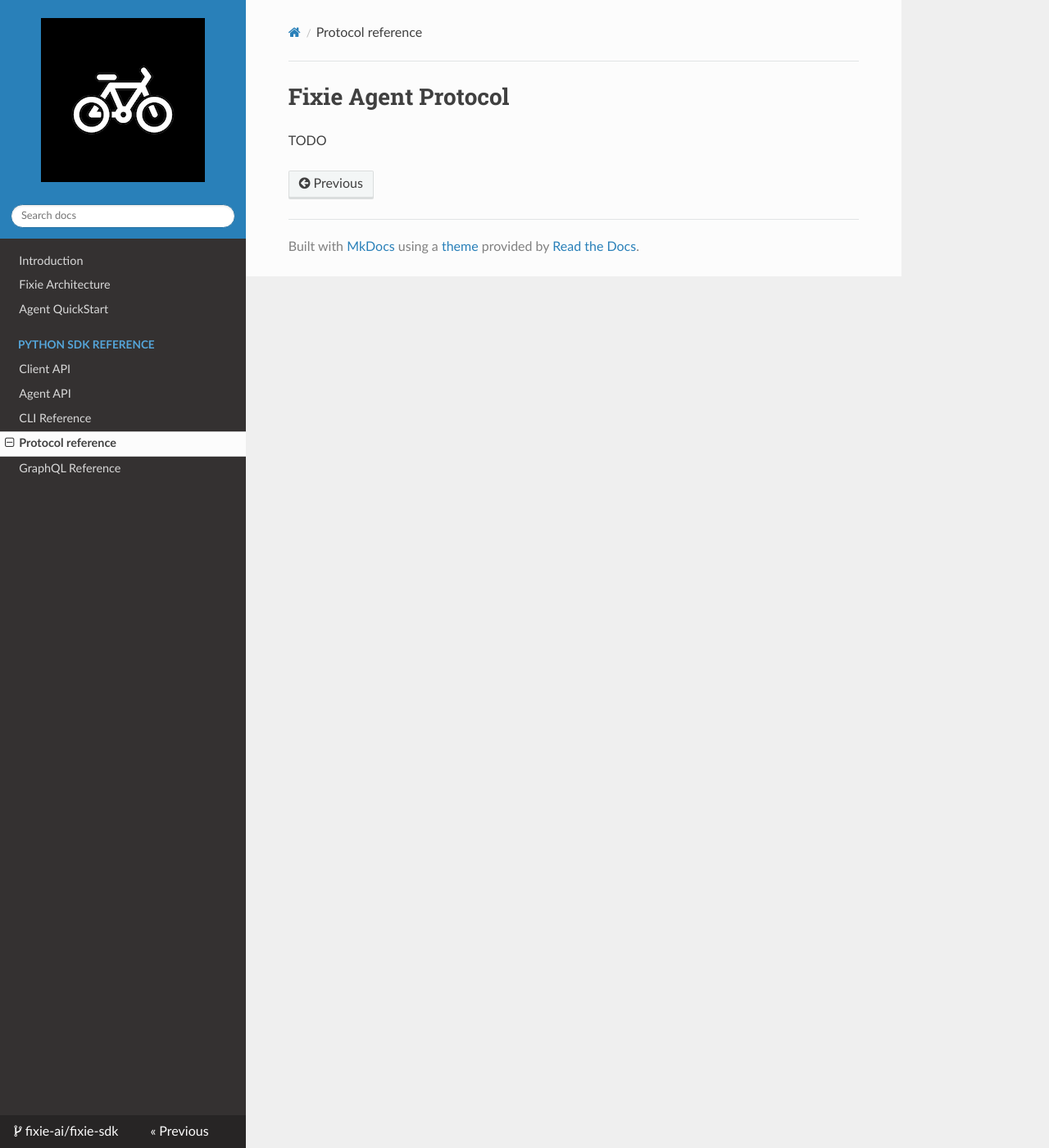
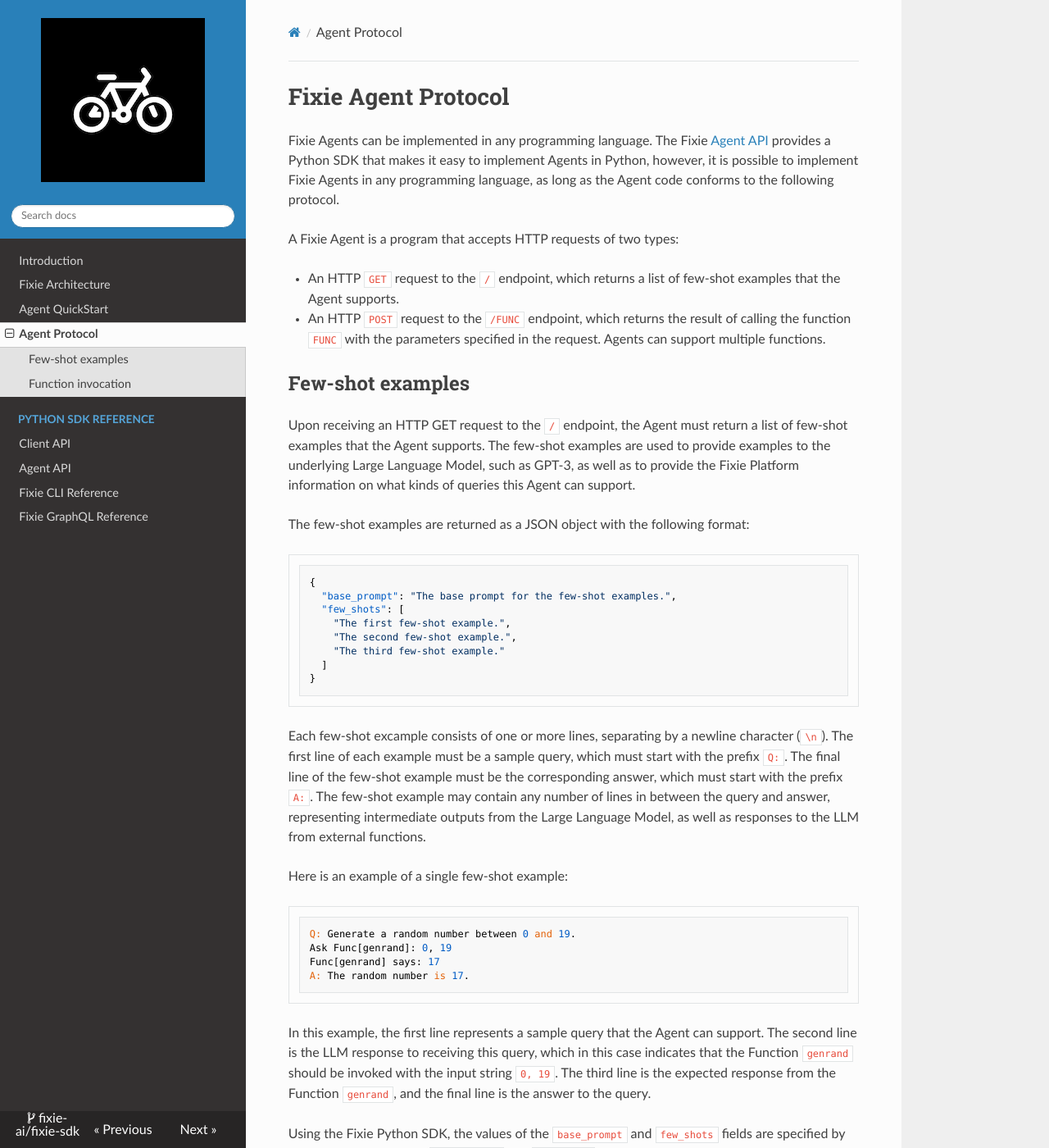
Before and after one commit to fixie-ai/fixie-sdk-js, an MkDocs documentation site: the page built from docs/agent-protocol.md, in a window 1280 px wide and 1400 px high. Shown: the whole window at 82% size. Built offline with MkDocs 1.6.1, drawn with Linux system fonts in a browser that asks for light colours; nearby versions of some CDN libraries; some of the changed text lies outside the part shown.

Commit message:
Add agent protocol doc.

````diff
--- a/docs/agent-protocol.md
+++ b/docs/agent-protocol.md
@@ -1,3 +1,106 @@
 # Fixie Agent Protocol
 
-TODO
+Fixie Agents can be implemented in any programming language. The Fixie
+[Agent API](api-agent.md) provides a Python SDK that makes it easy to
+implement Agents in Python, however, it is possible to implement Fixie
+Agents in any programming language, as long as the Agent code conforms
+to the following protocol.
+
+A Fixie Agent is a program that accepts HTTP requests of two types:
+
+* An HTTP `GET` request to the `/` endpoint, which returns a list of few-shot
+examples that the Agent supports.
+* An HTTP `POST` request to the `/FUNC` endpoint, which returns the result of
+calling the function `FUNC` with the parameters specified in the request.
+Agents can support multiple functions.
+
+## Few-shot examples
+
+Upon receiving an HTTP GET request to the `/` endpoint, the Agent must
+return a list of few-shot examples that the Agent supports. The few-shot
+examples are used to provide examples to the underlying Large Language
+Model, such as GPT-3, as well as to provide the Fixie Platform information
+on what kinds of queries this Agent can support.
+
+The few-shot examples are returned as a JSON object with the following
+format:
+
+```json
+{
+  "base_prompt": "The base prompt for the few-shot examples.",
+  "few_shots": [
+    "The first few-shot example.",
+    "The second few-shot example.",
+    "The third few-shot example."
+  ]
+}
+```
+
+Each few-shot excample consists of one or more lines, separating by a newline
+character (`\n`). The first line of each example must be a sample query, which
+must start with the prefix `Q: `. The final line of the few-shot example must be
+the corresponding answer, which must start with the prefix `A: `. The few-shot
+example may contain any number of lines in between the query and answer, representing
+intermediate outputs from the Large Language Model, as well as responses to the
+LLM from external functions.
+
+Here is an example of a single few-shot example:
+
+```
+Q: Generate a random number between 0 and 19.
+Ask Func[genrand]: 0, 19
+Func[genrand] says: 17
+A: The random number is 17.
+```
+
+In this example, the first line represents a sample query that the Agent can support.
+The second line is the LLM response to receiving this query, which in this case
+indicates that the Function `genrand` should be invoked with the input string
+`0, 19`. The third line is the expected response from the Function `genrand`, and
+the final line is the answer to the query.
+
+Using the Fixie Python SDK, the values of the `base_prompt` and `few_shots` fields
+are specified by setting the values of the `BASE_PROMPT` and `FEW_SHOTS` variables
+in the Agent code, respectively.
+
+## Function invocation
+
+Upon receiving an HTTP POST request to the `/FUNC` endpoint, the Agent must
+return the result of calling the Agent function `FUNC` with the parameters specified
+in the body of the HTTP POST request.
+
+The body of the POST request will be in the following format:
+
+```json
+{
+  "message": {
+    "text": "Argument to function call",
+  }
+}
+```
+
+The Agent should invoke the function `FUNC`, passing in the contents of the
+JSON object `message` as the argument to the function call. The result of the
+function call should be returned as the value of the `result` field in the
+response to the HTTP POST request.
+
+The response to the HTTP `POST` request should be a JSON object in the format:
+
+```json
+{
+  "message": {
+    "text": "Response to function call",
+  }
+}
+```
+
+Using the Fixie Python SDK, implementing an Agent function is done using the
+`@fixieai.CodeShotAgent.register_func` decorator. The decorator takes a single argument,
+which is the function to be registered. The function must take a single argument,
+which contains the JSON `message` object from the HTTP POST request. The function
+should return a string, which will be the value of the `text` field in the response
+message returned by the Agent.
+
+See [api-agent.md](api-agents.md) for more information on the Fixie Python Agent API,
+and [agent-quickstart.md](agent-quickstart.md) for a quickstart guide on how to
+implement Agents in Fixie.
--- a/docs/index.md
+++ b/docs/index.md
@@ -1,4 +1,4 @@
-# Fixie
+# Fixie.ai SDK Reference
 
 [Fixie](https://fixie.ai) is a platform for building applications using Large Language
 Models. With Fixie, you can write apps that communicate, in natural
--- a/mkdocs.yml
+++ b/mkdocs.yml
@@ -30,12 +30,12 @@ nav:
     - Introduction: 'index.md'
     - Fixie Architecture: 'architecture.md'
     - Agent QuickStart: 'agent-quickstart.md'
+    - Agent Protocol: 'agent-protocol.md'
     - Python SDK Reference:
         - Client API: 'api-client.md'
         - Agent API: 'api-agents.md'
-    - CLI Reference: 'cli.md'
-    - Protocol reference: 'agent-protocol.md'
-    - GraphQL Reference: 'https://app.fixie.ai/static/docs/index.html'
+    - Fixie CLI Reference: 'cli.md'
+    - Fixie GraphQL Reference: 'https://app.fixie.ai/static/docs/index.html'
 
 
 markdown_extensions:
````
